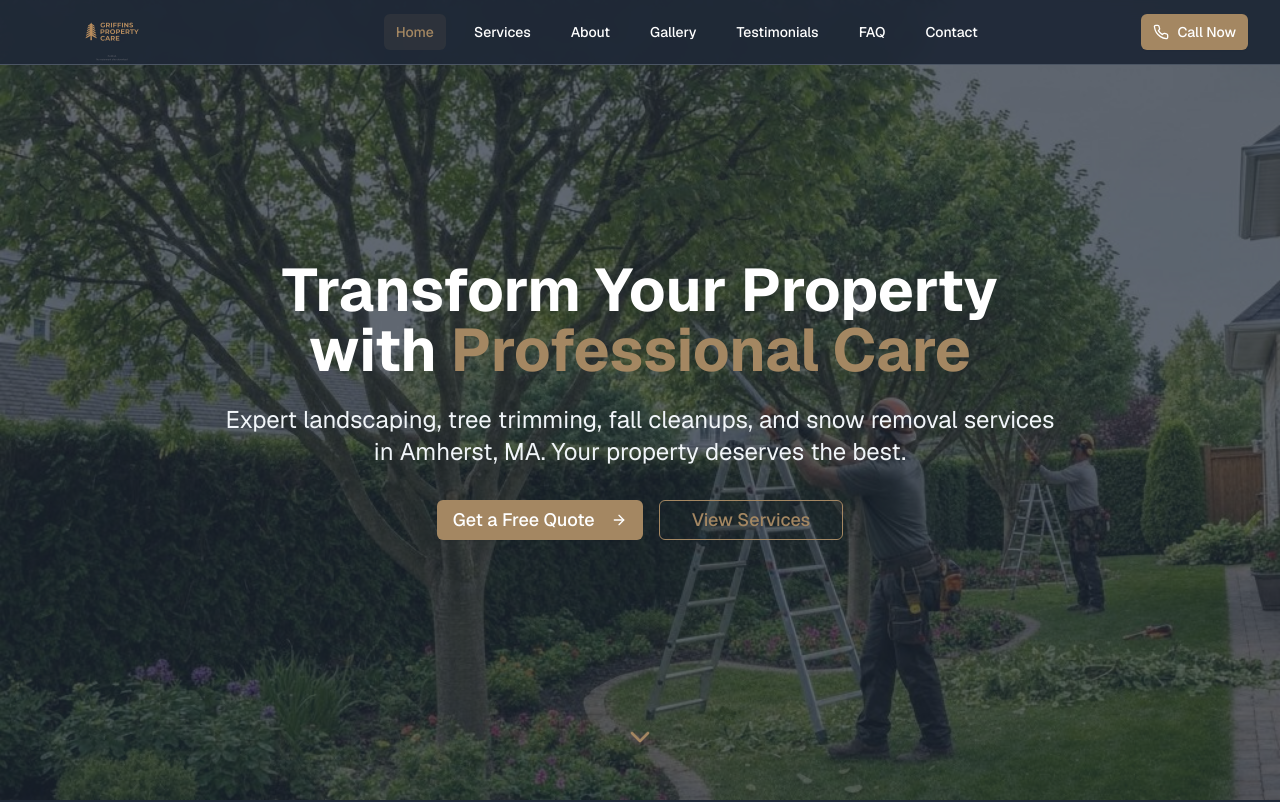
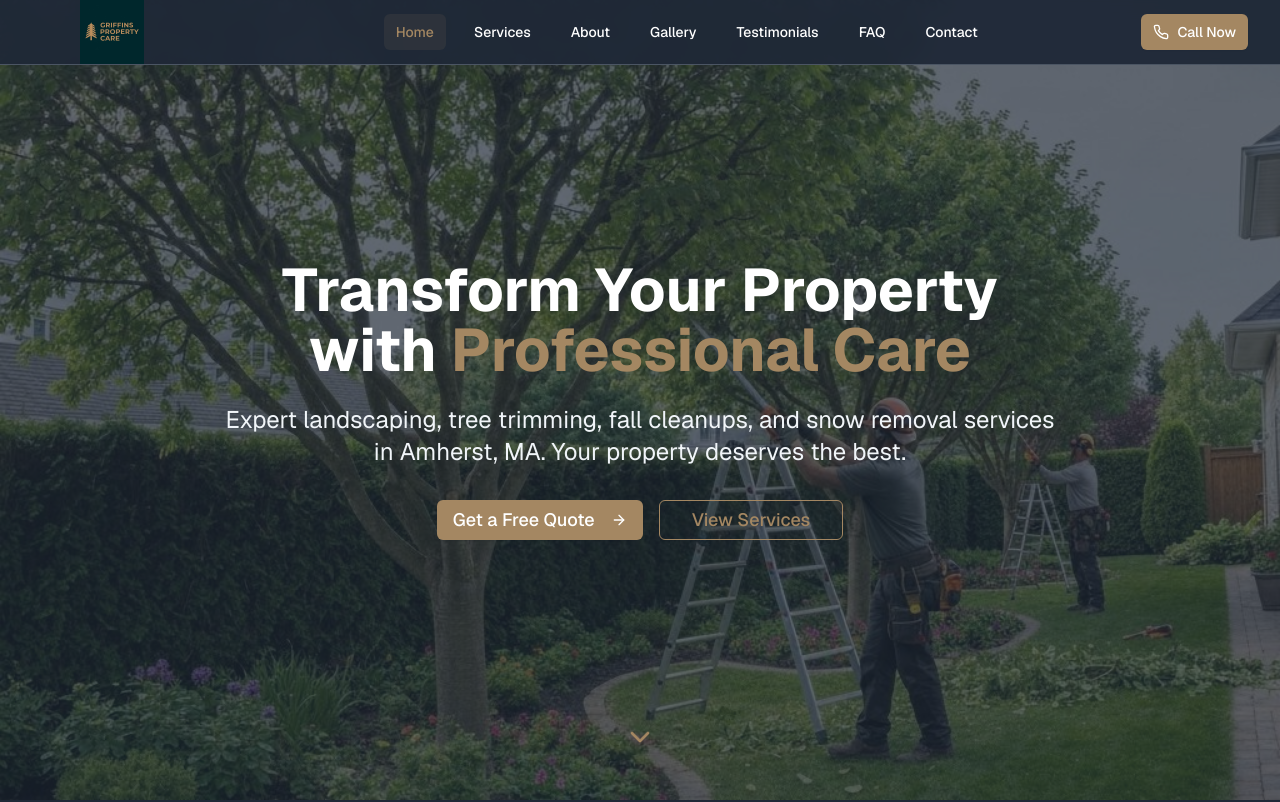
Before and after one commit to davisbryan595-lang/Griffin-property-care, a Next.js app: page / in a window 1280 px wide. Shown: the top 802 px of the page. Built offline with nearby package versions, Linux system fonts and the light colour scheme.

Commit message:
Update navbar.tsx

```diff
--- a/components/navbar.tsx
+++ b/components/navbar.tsx
@@ -57,7 +57,7 @@ export function Navbar() {
           {/* Logo */}
           <div className="h-16 flex items-center">
             <Image
-              src="/logo1.png"
+              src="/logo.jpeg"
               alt="Griffin's Property Care Logo"
               width={0}
               height={0}
```
